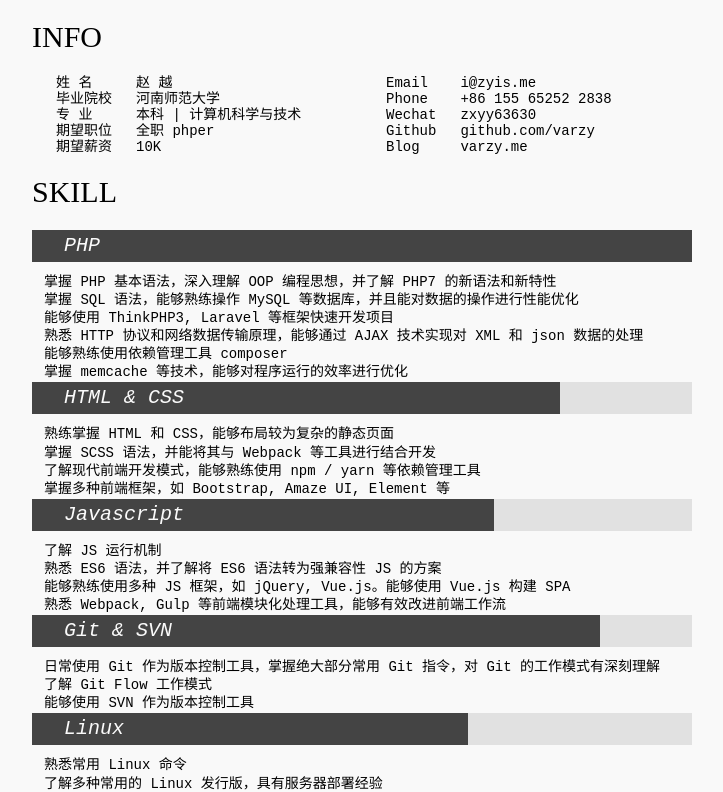
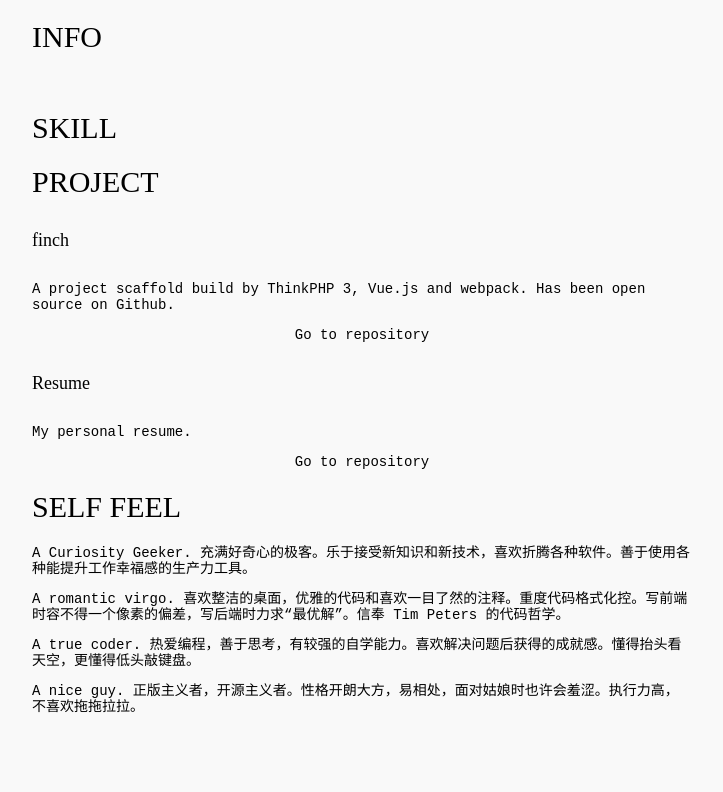
Before and after one commit to varzy/resume, a Vue app: page /#/ in a window 1280 px wide. Shown: the part 800-1592 px from the top of the page, without its empty margins (278-1001 px from the left). Built offline with nearby package versions, Linux system fonts and the light colour scheme; a web font is replaced by a local one.

Commit message:
redesign json

```diff
--- a/src/components/page-header.vue
+++ b/src/components/page-header.vue
@@ -1,5 +1,5 @@
 <template>
-  <header class="full-screen">
+  <header class="full-screen container">
     <div class="text-center">
       <img :src="myAvatar" alt="my avatar" class="avatar">
       <h1>{{ headerInfo.myName }}</h1>
@@ -30,14 +30,14 @@
     name: 'page-header',
     data () {
       return {
-        myAvatar: require('../assets/myAvatar.png'),
+        myAvatar: require('../assets/my_avatar.png'),
         headerInfo: this.getHeaderInfo()
       }
     },
     methods: {
       getHeaderInfo () {
         // ! TODO: fix the require method
-        let lang = require('../lang/cn.json')
+        let lang = require('../lang/cn_old.json')
         return lang.pageHeader
       }
     }
--- a/src/components/resume.vue
+++ b/src/components/resume.vue
@@ -1,23 +1,14 @@
 <template>
   <div id="app">
-    <nav-bar></nav-bar>
+    <!--<nav-bar></nav-bar>-->
     <page-header></page-header>
-    <div class="container">
-      <sub-info></sub-info>
-      <sub-skill></sub-skill>
-      <sub-project></sub-project>
-      <sub-selffeel></sub-selffeel>
-    </div>
+    <sub-info></sub-info>
+    <sub-skill></sub-skill>
+    <sub-project></sub-project>
+    <sub-selffeel></sub-selffeel>
     <page-footer></page-footer>
   </div>
 </template>
-
-
-<style lang="scss">
-  body {
-    background-color: #f9f9f9;
-  }
-</style>
 
 
 <script>
@@ -29,7 +20,7 @@
   import SubSelffeel from './sub-selffeel.vue'
   import pageFooter from './page-footer.vue'
 
-  export default{
+  export default {
     name: 'Resume',
     components: {
       'nav-bar': NavBar,
@@ -39,6 +30,11 @@
       'sub-skill': SubSkill,
       'sub-selffeel': SubSelffeel,
       'page-footer': pageFooter
+    },
+    data () {
+      return {
+        words: require('../lang/cn_old.json')
+      }
     }
   }
 </script>
--- a/src/components/sub-info.vue
+++ b/src/components/sub-info.vue
@@ -1,6 +1,6 @@
 <template>
 
-  <section>
+  <section class="container">
     <h1>INFO</h1>
     <div class="row">
       <div class="col">
@@ -61,54 +61,9 @@
     },
     methods: {
       getInfos () {
-        let lang = require('../lang/cn.json')
-        return lang.main.infos
+        let lang = require('../lang/cn_old.json')
+        return lang.subInfo
       }
     }
   }
 </script>
-
-
-<!--<div class="row infos">-->
-
-<!--<div class="col">-->
-<!--<table>-->
-<!--<tr v-for="info in infos.left">-->
-<!--<td class="text-right tab-left">{{ info.key }}</td>-->
-<!--<td class="text-left tab-right">{{ info.val }}</td>-->
-<!--</tr>-->
-<!--</table>-->
-<!--</div>-->
-<!--<div class="col">-->
-<!--<table>-->
-<!--<tr v-for="info in infos.right">-->
-<!--<td class="text-right tab-left">{{ info.key }}</td>-->
-<!--<td class="text-left tab-right">{{ info.val }}</td>-->
-<!--</tr>-->
-<!--</table>-->
-<!--</div>-->
-
-<!--</div>-->
-
-
-<!--<style lang="scss">-->
-<!--.infos {-->
-<!--table tr {-->
-<!--height: 2.8rem;-->
-<!--line-height: 2.8rem;-->
-<!--}-->
-<!--.tab-left {-->
-<!--width: 33.33333333%;-->
-<!--}-->
-<!--.tab-right {-->
-<!--padding-left: 3.2rem;-->
-<!--width: 66%;-->
-<!--}-->
-<!--}-->
-<!--</style>-->
-
-
-<!--<script>-->
-
-
-<!--</script>-->
--- a/src/components/sub-project.vue
+++ b/src/components/sub-project.vue
@@ -1,5 +1,5 @@
 <template>
-  <section>
+  <section class="container">
     <h1>PROJECT</h1>
     <div class="cards">
       <div class="card" v-for="project in projects">
@@ -24,7 +24,7 @@
     },
     methods: {
       getProjects () {
-        let lang = require('../lang/cn.json')
+        let lang = require('../lang/cn_old.json')
         return lang.main.projects
       }
     }
--- a/src/components/sub-selffeel.vue
+++ b/src/components/sub-selffeel.vue
@@ -1,5 +1,5 @@
 <template>
-  <section>
+  <section class="container">
     <h1>SELF FEEL</h1>
 
     <p>
--- a/src/components/sub-skill.vue
+++ b/src/components/sub-skill.vue
@@ -1,6 +1,6 @@
 <template>
 
-  <section>
+  <section class="container">
     <h1>SKILL</h1>
     <div>
       <div v-for="skill in skills">
@@ -57,8 +57,8 @@
     },
     methods: {
       getSkills () {
-        let lang = require('../lang/cn.json')
-        return lang.main.skills
+        let lang = require('../lang/cn_old.json')
+        return lang.subSkill
       }
     }
   }
--- a/src/lang/cn.json
+++ b/src/lang/cn.json
@@ -1,133 +1,46 @@
 {
   "pageHeader": {
-    "myName": "赵 越",
-    "simpleIntro": "A curiosity Geeker, a romantic virgo, a true coder, a nice guy."
+    "title": "Aiden Zhao",
+    "intro": "Just a Coder."
   },
-  "main": {
-    "infos": {
-      "group1": [
+  "subInfo": [
     {
-          "key": "姓 名",
-          "val": "赵 越"
+      "key": "姓名",
+      "val": "赵越"
     },
     {
       "key": "毕业院校",
       "val": "河南师范大学"
-        },
-        {
-          "key": "专 业",
-          "val": "本科 | 计算机科学与技术"
-        },
-        {
-          "key": "期望职位",
-          "val": "全职 phper"
-        },
-        {
-          "key": "期望薪资",
-          "val": "10K"
     }
   ],
-      "group2": [
+  "subSkill": [
     {
-          "key": "Email",
-          "val": "i@zyis.me"
-        },
-        {
-          "key": "Phone",
-          "val": "+86 155 65252 2838"
-        },
-        {
-          "key": "Wechat",
-          "val": "zxyy63630"
-        },
-        {
-          "key": "Github",
-          "val": "github.com/varzy"
-        },
-        {
-          "key": "Blog",
-          "val": "varzy.me"
-        }
-      ]
-    },
-    "skills": [
-      {
-        "skillName": "PHP",
-        "progressprogressWidth": "90",
-        "words": [
+      "title": "PHP",
+      "intro": [
         "掌握 PHP 基本语法，深入理解 OOP 编程思想，并了解 PHP7 的新语法和新特性",
-          "掌握 SQL 语法，能够熟练操作 MySQL 等数据库，并且能对数据的操作进行性能优化",
-          "能够使用 ThinkPHP3, Laravel 等框架快速开发项目",
-          "熟悉 HTTP 协议和网络数据传输原理，能够通过 AJAX 技术实现对 XML 和 json 数据的处理",
-          "能够熟练使用依赖管理工具 composer",
-          "掌握 memcache 等技术，能够对程序运行的效率进行优化"
+        "掌握 SQL 语法，能够熟练操作 MySQL 等数据库，并且能对数据的操作进行性能优化"
       ]
     },
     {
-        "skillName": "HTML & CSS",
-        "progressWidth": "80",
-        "words": [
+      "title": "HTML & CSS",
+      "intro": [
         "熟练掌握 HTML 和 CSS，能够布局较为复杂的静态页面",
-          "掌握 SCSS 语法，并能将其与 Webpack 等工具进行结合开发",
-          "了解现代前端开发模式，能够熟练使用 npm / yarn 等依赖管理工具",
-          "掌握多种前端框架，如 Bootstrap, Amaze UI, Element 等"
-        ]
-      },
-      {
-        "skillName": "Javascript",
-        "progressWidth": "70",
-        "words": [
-          "了解 JS 运行机制",
-          "熟悉 ES6 语法，并了解将 ES6 语法转为强兼容性 JS 的方案",
-          "能够熟练使用多种 JS 框架，如 jQuery, Vue.js。能够使用 Vue.js 构建 SPA",
-          "熟悉 Webpack, Gulp 等前端模块化处理工具，能够有效改进前端工作流"
-        ]
-      },
-      {
-        "skillName": "Git & SVN",
-        "progressWidth": "86",
-        "words": [
-          "日常使用 Git 作为版本控制工具，掌握绝大部分常用 Git 指令，对 Git 的工作模式有深刻理解",
-          "了解 Git Flow 工作模式",
-          "能够使用 SVN 作为版本控制工具"
-        ]
-      },
-      {
-        "skillName": "Linux",
-        "progressWidth": "66",
-        "words": [
-          "熟悉常用 Linux 命令",
-          "了解多种常用的 Linux 发行版，具有服务器部署经验",
-          "能够使用 SVN 作为版本控制工具"
-        ]
-      },
-      {
-        "skillName": "Others",
-        "progressWidth": "50",
-        "words": [
-          "习惯使用 VSCode 和 PHPStorm 进行项目开发",
-          "习惯使用英文操作系统和英文软件，能够无障碍读写英文文章",
-          "掌握“穿墙”技能，能够无障碍使用 Google, Github, Stack Overflow 等技术网站",
-          "熟悉 Web 安全方面知识，了解 SQL 注入、XSS 攻击等，并能够对其进行防范",
-          "能够熟练使用 Vagrant"
+        "掌握 SCSS 语法，并能将其与 Webpack 等工具进行结合开发"
       ]
     }
   ],
-    "projects": [
+  "subProject": [
     {
-        "name": "finch",
-        "intro": "A project scaffold build by ThinkPHP 3, Vue.js and webpack. Has been open source on Github.",
-        "link": "https://github.com/varzy/finch",
-        "linkName": "Go to repository"
+      "title": "finch",
+      "intro": "Perhaps the easiest, the lightest, and the most readable php framework."
     },
     {
-        "name": "Resume",
-        "intro": "My personal resume.",
-        "link": "",
-        "linkName": "Go to repository"
+      "title": "blog",
+      "intro": "My personal blog."
     }
+  ],
+  "subSelffeel": [
+    "A Curiosity Geeker. 充满好奇心的极客。乐于接受新知识和新技术，喜欢折腾各种软件。善于使用各种能提升工作幸福感的生产力工具。",
+    "A romantic virgo. 喜欢整洁的桌面，优雅的代码和喜欢一目了然的注释。重度代码格式化控。写前端时容不得一个像素的偏差，写后端时力求“最优解”。信奉 Tim Peters 的代码哲学。"
   ]
-  },
-  "footer": {
 }
-}
--- /dev/null
+++ b/src/lang/cn_old.json
@@ -0,0 +1,136 @@
+{
+  "pageHeader": {
+    "myName": "赵 越",
+    "simpleIntro": "A curiosity Geeker, a romantic virgo, a true coder, a nice guy."
+  },
+  "subInfo": {
+
+  },
+  "main": {
+    "infos": {
+      "group1": [
+        {
+          "key": "姓 名",
+          "val": "赵 越"
+        },
+        {
+          "key": "毕业院校",
+          "val": "河南师范大学"
+        },
+        {
+          "key": "专 业",
+          "val": "本科 | 计算机科学与技术"
+        },
+        {
+          "key": "期望职位",
+          "val": "全职 phper"
+        },
+        {
+          "key": "期望薪资",
+          "val": "10K"
+        }
+      ],
+      "group2": [
+        {
+          "key": "Email",
+          "val": "i@zyis.me"
+        },
+        {
+          "key": "Phone",
+          "val": "+86 155 65252 2838"
+        },
+        {
+          "key": "Wechat",
+          "val": "zxyy63630"
+        },
+        {
+          "key": "Github",
+          "val": "github.com/varzy"
+        },
+        {
+          "key": "Blog",
+          "val": "varzy.me"
+        }
+      ]
+    },
+    "skills": [
+      {
+        "skillName": "PHP",
+        "progressprogressWidth": "90",
+        "words": [
+          "掌握 PHP 基本语法，深入理解 OOP 编程思想，并了解 PHP7 的新语法和新特性",
+          "掌握 SQL 语法，能够熟练操作 MySQL 等数据库，并且能对数据的操作进行性能优化",
+          "能够使用 ThinkPHP3, Laravel 等框架快速开发项目",
+          "熟悉 HTTP 协议和网络数据传输原理，能够通过 AJAX 技术实现对 XML 和 json 数据的处理",
+          "能够熟练使用依赖管理工具 composer",
+          "掌握 memcache 等技术，能够对程序运行的效率进行优化"
+        ]
+      },
+      {
+        "skillName": "HTML & CSS",
+        "progressWidth": "80",
+        "words": [
+          "熟练掌握 HTML 和 CSS，能够布局较为复杂的静态页面",
+          "掌握 SCSS 语法，并能将其与 Webpack 等工具进行结合开发",
+          "了解现代前端开发模式，能够熟练使用 npm / yarn 等依赖管理工具",
+          "掌握多种前端框架，如 Bootstrap, Amaze UI, Element 等"
+        ]
+      },
+      {
+        "skillName": "Javascript",
+        "progressWidth": "70",
+        "words": [
+          "了解 JS 运行机制",
+          "熟悉 ES6 语法，并了解将 ES6 语法转为强兼容性 JS 的方案",
+          "能够熟练使用多种 JS 框架，如 jQuery, Vue.js。能够使用 Vue.js 构建 SPA",
+          "熟悉 Webpack, Gulp 等前端模块化处理工具，能够有效改进前端工作流"
+        ]
+      },
+      {
+        "skillName": "Git & SVN",
+        "progressWidth": "86",
+        "words": [
+          "日常使用 Git 作为版本控制工具，掌握绝大部分常用 Git 指令，对 Git 的工作模式有深刻理解",
+          "了解 Git Flow 工作模式",
+          "能够使用 SVN 作为版本控制工具"
+        ]
+      },
+      {
+        "skillName": "Linux",
+        "progressWidth": "66",
+        "words": [
+          "熟悉常用 Linux 命令",
+          "了解多种常用的 Linux 发行版，具有服务器部署经验",
+          "能够使用 SVN 作为版本控制工具"
+        ]
+      },
+      {
+        "skillName": "Others",
+        "progressWidth": "50",
+        "words": [
+          "习惯使用 VSCode 和 PHPStorm 进行项目开发",
+          "习惯使用英文操作系统和英文软件，能够无障碍读写英文文章",
+          "掌握“穿墙”技能，能够无障碍使用 Google, Github, Stack Overflow 等技术网站",
+          "熟悉 Web 安全方面知识，了解 SQL 注入、XSS 攻击等，并能够对其进行防范",
+          "能够熟练使用 Vagrant"
+        ]
+      }
+    ],
+    "projects": [
+      {
+        "name": "finch",
+        "intro": "A project scaffold build by ThinkPHP 3, Vue.js and webpack. Has been open source on Github.",
+        "link": "https://github.com/varzy/finch",
+        "linkName": "Go to repository"
+      },
+      {
+        "name": "Resume",
+        "intro": "My personal resume.",
+        "link": "",
+        "linkName": "Go to repository"
+      }
+    ]
+  },
+  "footer": {
+  }
+}
--- a/src/main.js
+++ b/src/main.js
@@ -8,6 +8,10 @@ import './styles/_variables.scss'
 import './styles/frame.scss'
 import './styles/preset.scss'
 
+import global_ from './components/global.vue'
+
+Vue.prototype.GLOBAL = global_
+
 Vue.config.productionTip = false
 
 /* eslint-disable no-new */
--- a/src/styles/preset.scss
+++ b/src/styles/preset.scss
@@ -0,0 +1,5 @@
+@import "variables";
+
+body{
+  background-color: $color-gray-light;
+}
```
Also changed, not shown: src/components/global.vue (added, +14 -0 lines), src/assets/my_avatar.png (renamed from src/assets/myAvatar.png). Lines whose indentation alone changed are shown as unchanged.
